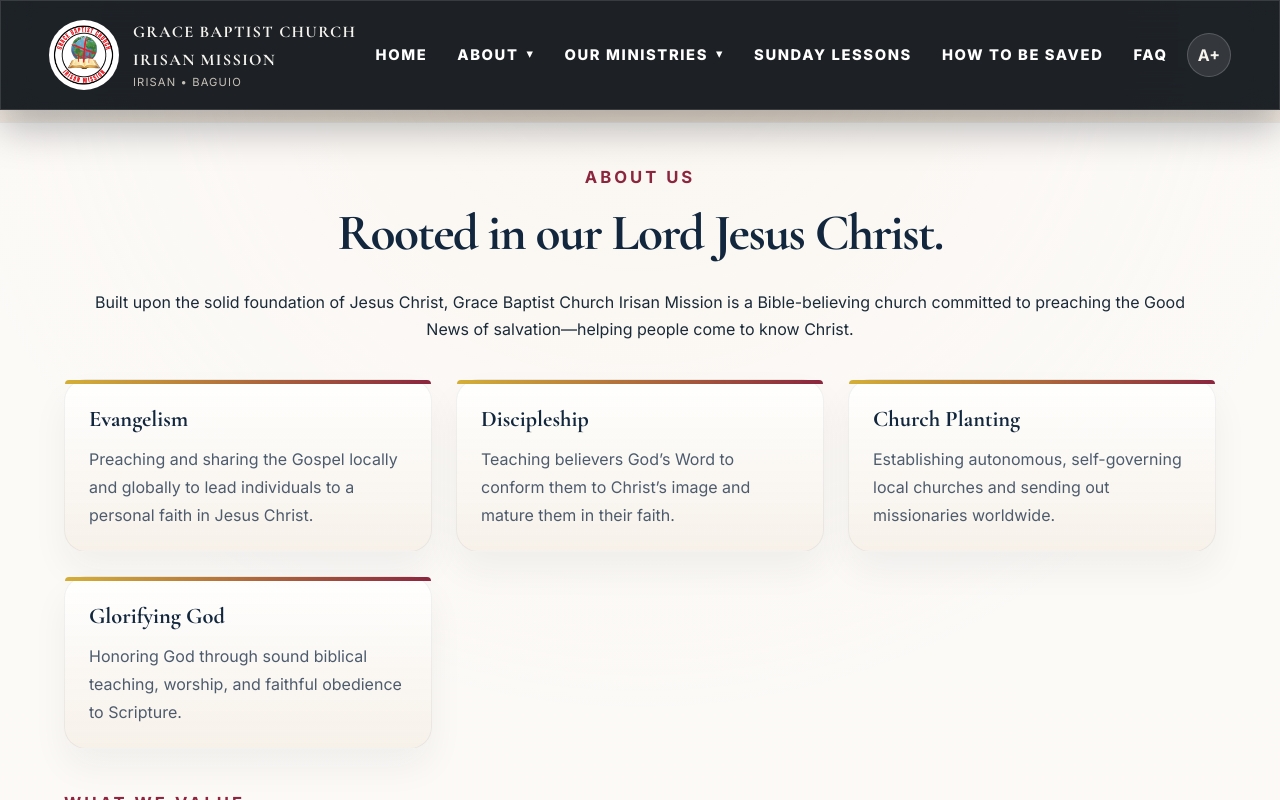
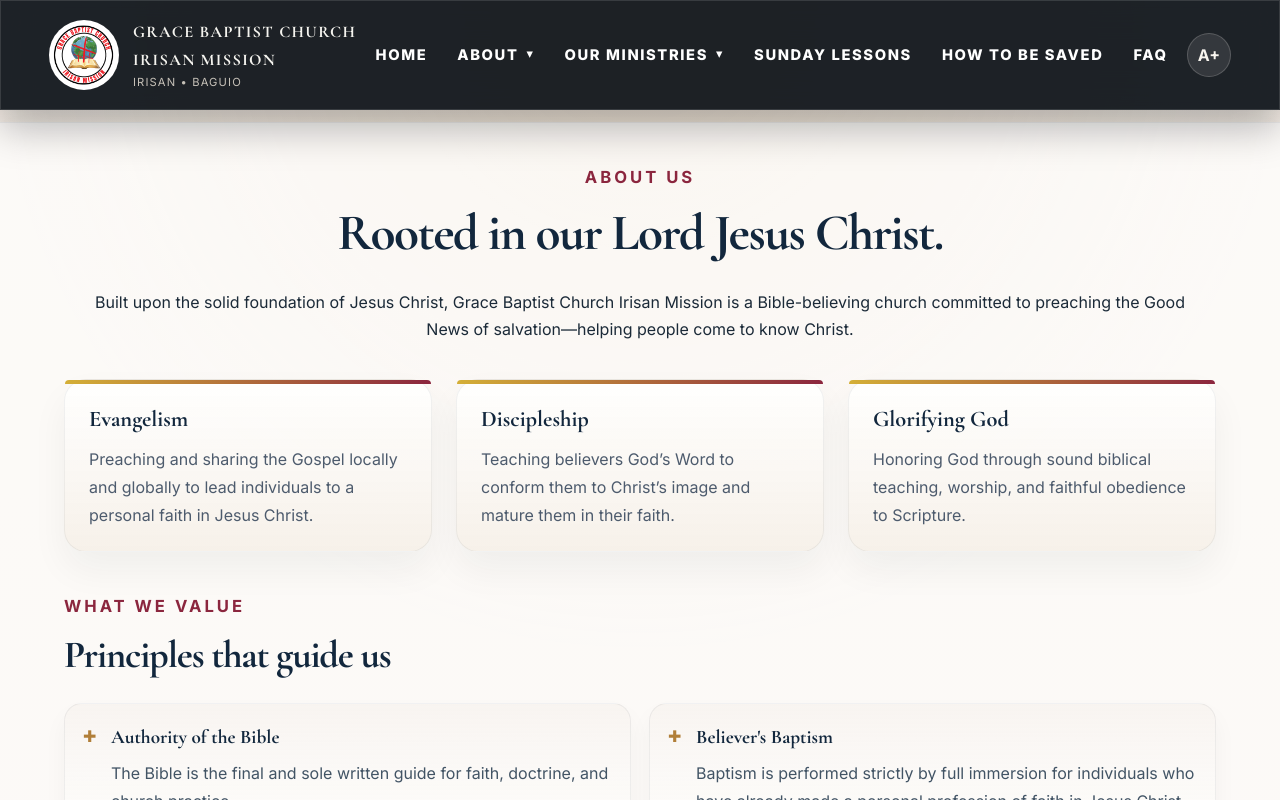
Before and after one commit to chipsimon6-debug/gbcirisan, a React (Vite) app in the folder client/: page /about in a window 1280 px wide. Shown: the top 800 px of the page. Built offline with nearby package versions, Linux system fonts and the light colour scheme.

Commit message:
Update AboutUsPage.jsx

```diff
--- a/client/src/pages/AboutUsPage.jsx
+++ b/client/src/pages/AboutUsPage.jsx
@@ -6,10 +6,6 @@ const missionPoints = [
   {
     title: 'Discipleship',
     text: 'Teaching believers God’s Word to conform them to Christ’s image and mature them in their faith.',
-  },
-  {
-    title: 'Church Planting',
-    text: 'Establishing autonomous, self-governing local churches and sending out missionaries worldwide.',
   },
   {
     title: 'Glorifying God',
```
